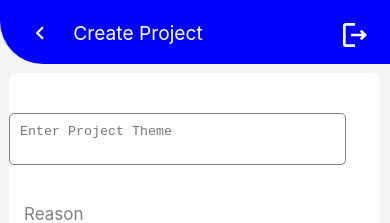
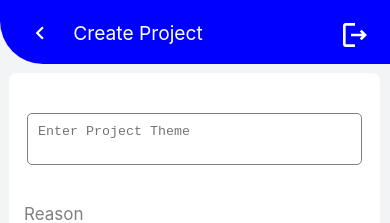
Before and after one commit to labbucode/dashboard, a React (Create React App) app: page /dashboard/createproject in a window 390 px wide. Shown: the top 223 px of the page. Built offline with nearby package versions, Linux system fonts and the light colour scheme.

Commit message:
resp done

```diff
--- a/src/component/CreateProjectContainer.css
+++ b/src/component/CreateProjectContainer.css
@@ -124,7 +124,7 @@
     font-size: 17px;
 }
 .Project-Head-input{
-    width: 91%;
+    width: 95%;
 
 }
 .Project-status {
--- a/src/component/CreateProjectContainer.js
+++ b/src/component/CreateProjectContainer.js
@@ -94,7 +94,7 @@ export default function CreateProjectContainer() {
       <div className='Project-Container'>
         <form onSubmit={handleSubmit}>
         <div className='Project-Head'>
-          <div>
+          <div style={{marginLeft: '18px'}}>
             <textarea
             rows="2"
               className='Project-Head-input'
```
